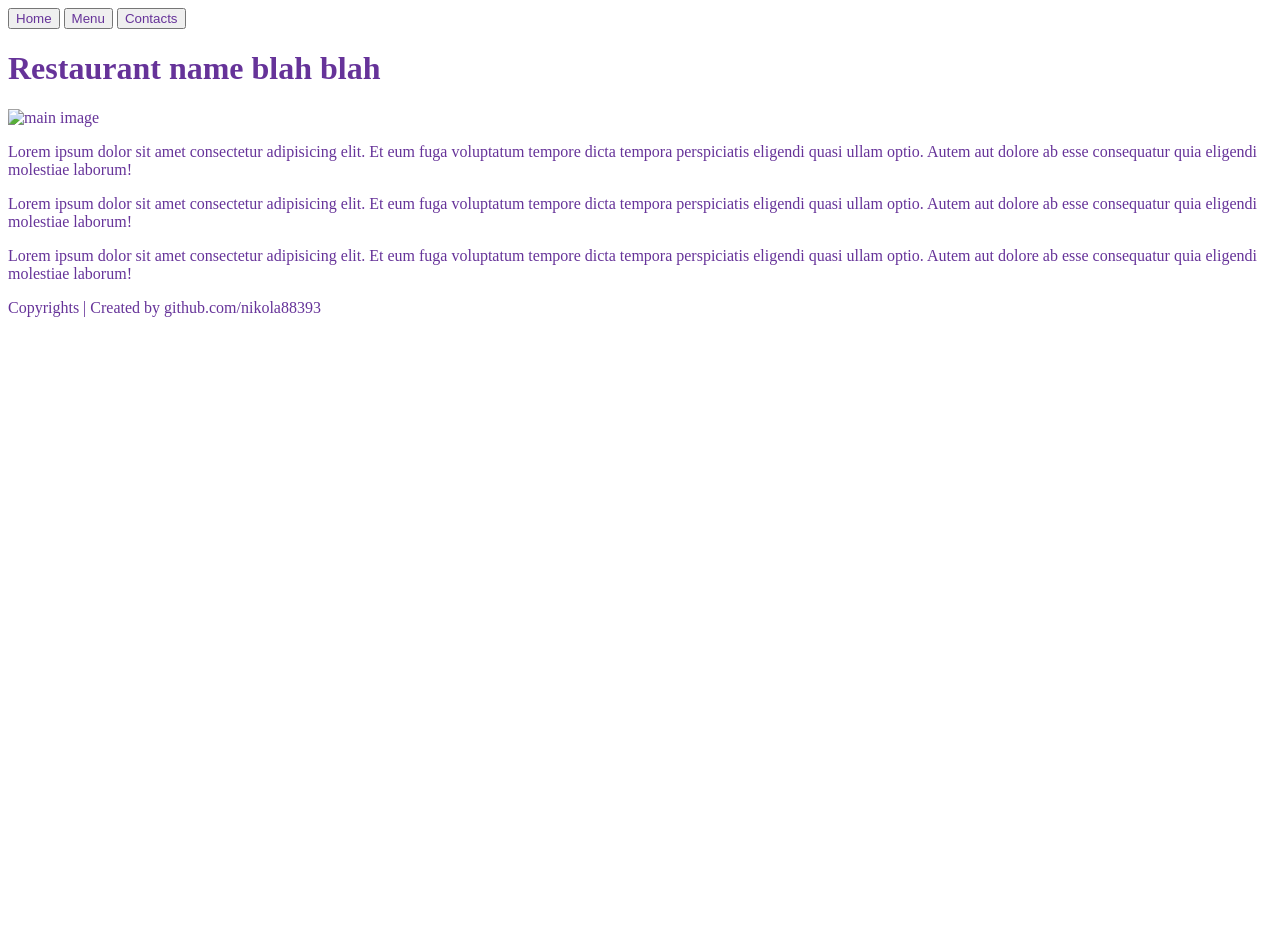
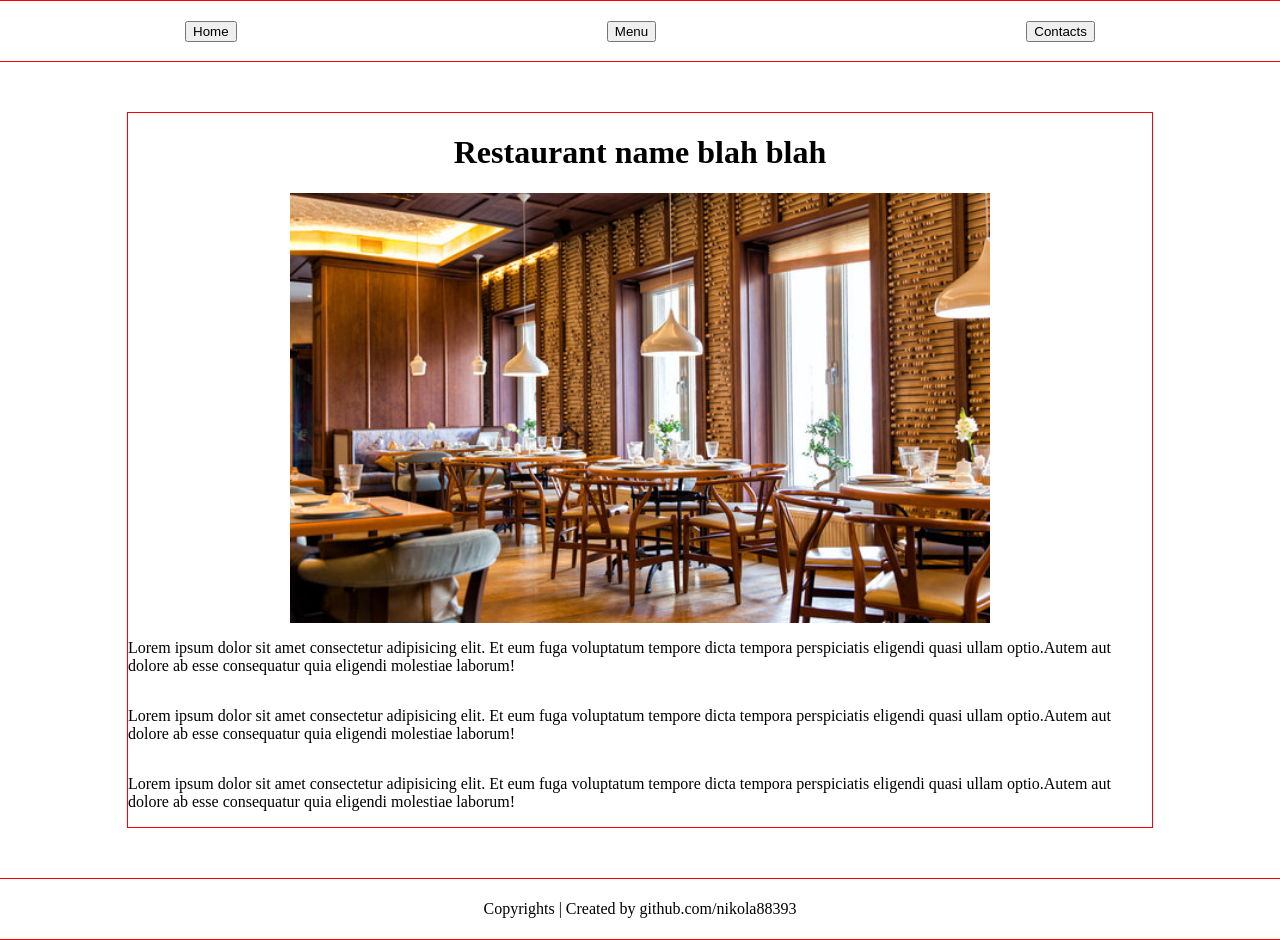
Before and after one commit to nikola88393/RestaurantPage, a website built with webpack: page dist/index.html in a window 1280 px wide. Before the commit the page ends 800 px from the top, so only its background shows below. Built offline with nearby package versions, Linux system fonts and the light colour scheme.

Commit message:
Create initial structure and logic for generating the home page contents

```diff
--- /dev/null
+++ b/src/generateHome.js
@@ -0,0 +1,20 @@
+function generateHome() {
+    let container = document.getElementById('content');
+
+    let h1 = document.createElement('h1');
+    h1.innerHTML = 'Restaurant name blah blah';
+    container.appendChild(h1);
+
+    let img = document.createElement('img');
+    img.src = '../src/assets/homeImg.jpg';
+    container.appendChild(img);
+
+
+    for (let i = 0; i < 3; i++) {
+        let p = document.createElement('p');
+        p.innerHTML = "Lorem ipsum dolor sit amet consectetur adipisicing elit. Et eum fuga voluptatum tempore dicta tempora perspiciatis eligendi quasi ullam optio.Autem aut dolore ab esse consequatur quia eligendi molestiae laborum!"
+        container.appendChild(p);
+    }
+}
+
+export default generateHome;
--- a/src/index.js
+++ b/src/index.js
@@ -1,3 +1,5 @@
 import "./style.css";
+import generateHome from "./generateHome";
 
+generateHome();
 console.log("working");
--- a/src/style.css
+++ b/src/style.css
@@ -1,3 +1,46 @@
-* {
-    color: rebeccapurple;
+body {
+    min-height: 100vh;
+    width: 100%;
+    margin: 0;
+    padding: 0;
+    display: flex;
+    flex-direction: column;
+    align-items: center;
+    gap: 50px;
 }
+
+img {
+    width: clamp(100px, 80%, 700px);
+
+}
+
+header,
+footer,
+#content {
+    border: 1px solid red;
+    display: flex;
+    align-items: center;
+    justify-content: center;
+}
+
+header {
+    height: 60px;
+    width: 100%;
+    display: flex;
+    justify-content: space-around;
+}
+
+footer {
+    height: 60px;
+    width: 100%;
+    margin-top: auto;
+}
+
+#content {
+    display: flex;
+    flex-direction: column;
+    align-items: center;
+    justify-content: center;
+    /* margin-top: 30px; */
+    max-width: 80%;
+}
--- a/webpack.config.js
+++ b/webpack.config.js
@@ -1,6 +1,7 @@
 const path = require('path');
 
 module.exports = {
+    devtool: 'source-map',
     entry: './src/index.js',
     output: {
         filename: 'main.js',
```
Also changed, not shown: dist/index.html, dist/main.js, src/assets/homeImg.jpg (added).
